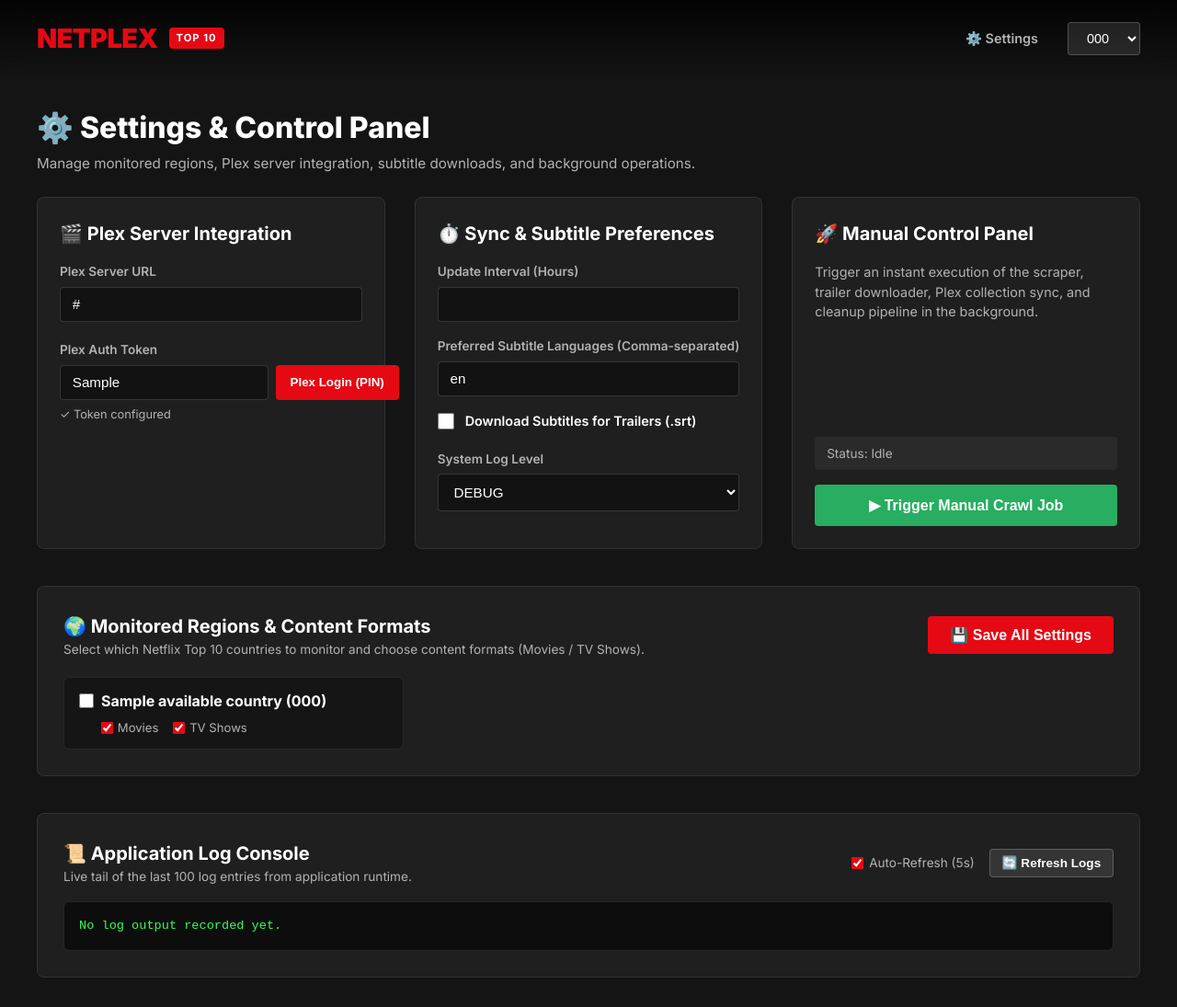
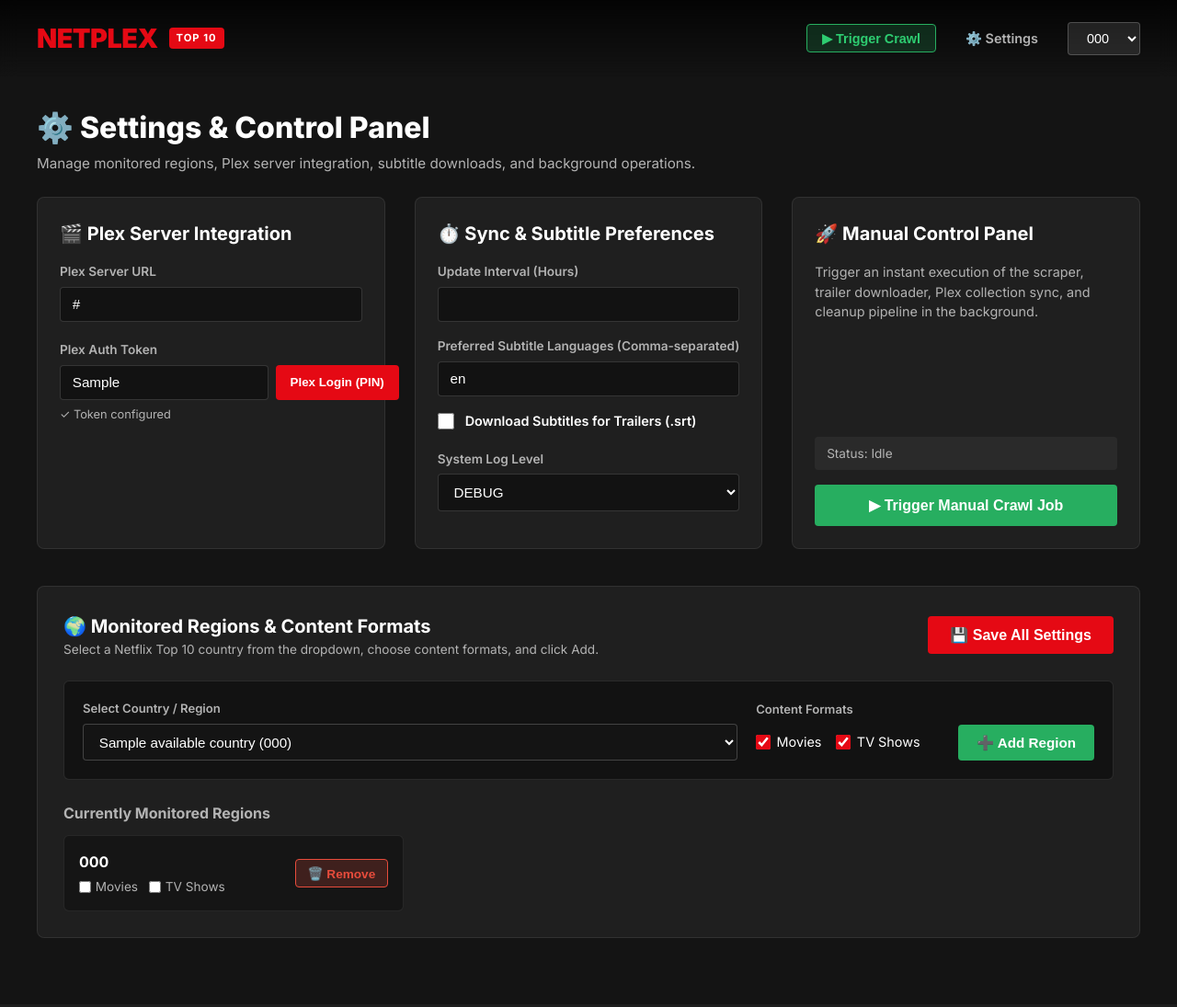
Before and after one commit to salimkayabasi/netplex, a FastAPI app: template src/web/templates/settings.html in a window 1280 px wide. Shown: the whole page at 92% size. After the commit the page ends 1020 px from the top, so only its background shows below. Run offline with FastAPI, Linux system fonts and the light colour scheme; the template is opened without the code that fills it: most values are stand-ins (such as "Sample title", 1, 10 or a date in 2020); data that the repository does not hold is empty; parts of the project's set-up code (start-up, migrations or seed data) failed here and were passed over.

Commit message:
feat: implement dynamic regional monitoring management with add/remove functionality in settings UI

```diff
--- a/src/plex/sync.py
+++ b/src/plex/sync.py
@@ -242,9 +242,9 @@ def run_plex_sync(db_path: str, week: str) -> bool:
             formats_setting = record.get("formats", "both")
 
             categories = []
-            if formats_setting in ("movies", "both"):
-                categories.append("Films")
-            if formats_setting in ("tv", "both"):
+            if any(f in formats_setting for f in ("movie", "movies", "both")):
+                categories.append("Movies")
+            if any(f in formats_setting for f in ("tv", "both")):
                 categories.append("TV")
 
             for category in categories:
--- a/src/scraper/netflix_top10.py
+++ b/src/scraper/netflix_top10.py
@@ -83,7 +83,7 @@ def parse_top10_data(tsv_path: str, countries_config: list[dict], target_week: s
             # Category Mapping
             raw_category = row.get('category', '')
             if raw_category.startswith('Films'):
-                category = 'Films'
+                category = 'Movies'
                 item_type = 'movie'
             elif raw_category.startswith('TV'):
                 category = 'TV'
--- a/src/web/static/js/main.js
+++ b/src/web/static/js/main.js
@@ -62,4 +62,45 @@ document.addEventListener('DOMContentLoaded', () => {
             window.location.href = currentUrl.toString();
         });
     }
+
+    // Trigger Manual Crawl from landing page handler
+    window.triggerManualCrawlFromLanding = async () => {
+        const btn = document.getElementById('btn-landing-crawl');
+        if (!btn) return;
+        btn.disabled = true;
+        btn.textContent = "⏳ Crawling...";
+        try {
+            const resp = await fetch('/api/crawl', { method: 'POST' });
+            if (resp.status === 202) {
+                btn.textContent = "▶ Crawling in progress...";
+                const interval = setInterval(async () => {
+                    try {
+                        const statusResp = await fetch('/api/crawl/status');
+                        const data = await statusResp.json();
+                        if (!data.is_crawling) {
+                            clearInterval(interval);
+                            btn.textContent = "✓ Crawl Done!";
+                            setTimeout(() => window.location.reload(), 1000);
+                        }
+                    } catch (err) {
+                        console.error("Crawl status check error:", err);
+                    }
+                }, 3000);
+            } else if (resp.status === 409) {
+                btn.textContent = "⚠️ Crawl Active";
+                setTimeout(() => {
+                    btn.disabled = false;
+                    btn.textContent = "▶ Trigger Crawl";
+                }, 3000);
+            } else {
+                throw new Error(`Status ${resp.status}`);
+            }
+        } catch (err) {
+            btn.textContent = "❌ Crawl Failed";
+            setTimeout(() => {
+                btn.disabled = false;
+                btn.textContent = "▶ Trigger Crawl";
+            }, 3000);
+        }
+    };
 });
--- a/src/web/templates/base.html
+++ b/src/web/templates/base.html
@@ -18,6 +18,9 @@
             <span class="brand-tag">TOP 10</span>
         </a>
         <div class="filter-bar">
+            <button id="btn-landing-crawl" type="button" class="tab-btn" onclick="triggerManualCrawlFromLanding()" style="cursor: pointer; background: rgba(39, 174, 96, 0.2); border: 1px solid #27ae60; color: #2ecc71; display: flex; align-items: center; gap: 0.4rem;">
+                ▶ Trigger Crawl
+            </button>
             <a href="/settings" class="tab-btn" style="text-decoration: none; display: flex; align-items: center; gap: 0.4rem;">
                 ⚙️ Settings
             </a>
--- a/src/web/templates/settings.html
+++ b/src/web/templates/settings.html
@@ -138,13 +138,13 @@
         <input type="hidden" name="trailer_subtitles" id="hidden_trailer_subtitles">
         <input type="hidden" name="log_level" id="hidden_log_level">
 
-        <div style="display: flex; align-items: center; justify-content: space-between; margin-bottom: 1.25rem;">
+        <div style="display: flex; align-items: center; justify-content: space-between; margin-bottom: 1.5rem;">
             <div>
                 <h2 style="font-size: 1.25rem; font-weight: 700; color: var(--text-primary);">
                     🌍 Monitored Regions & Content Formats
                 </h2>
                 <p style="font-size: 0.85rem; color: var(--text-secondary);">
-                    Select which Netflix Top 10 countries to monitor and choose content formats (Movies / TV Shows).
+                    Select a Netflix Top 10 country from the dropdown, choose content formats, and click Add.
                 </p>
             </div>
 
@@ -154,66 +154,140 @@
             </button>
         </div>
 
-        <div style="display: grid; grid-template-columns: repeat(auto-fill, minmax(280px, 1fr)); gap: 1rem;">
-            {% for c in available_countries %}
-            {% set is_checked = c.code in monitored_dict %}
-            {% set fmt = monitored_dict.get(c.code, 'movie,tv') %}
-            <div style="background: rgba(0,0,0,0.3); border: 1px solid rgba(255,255,255,0.08); border-radius: 6px; padding: 0.8rem 1rem;">
-                <div style="display: flex; align-items: center; justify-content: space-between; margin-bottom: 0.5rem;">
-                    <label style="display: flex; align-items: center; gap: 0.5rem; font-weight: 700; cursor: pointer; color: var(--text-primary);">
-                        <input type="checkbox" name="country_code" value="{{ c.code }}" {% if is_checked %}checked{% endif %}
-                               style="width: 16px; height: 16px; accent-color: var(--netflix-red);">
-                        <span>{{ c.name }} ({{ c.code }})</span>
-                    </label>
-                </div>
+        <!-- Add Region Control Bar -->
+        <div style="background: rgba(0,0,0,0.4); border: 1px solid rgba(255,255,255,0.1); padding: 1.25rem; border-radius: 6px; margin-bottom: 1.5rem; display: flex; flex-wrap: wrap; align-items: center; gap: 1.25rem;">
+            <div style="flex: 1; min-width: 220px;">
+                <label for="add-country-select" style="display: block; font-size: 0.82rem; font-weight: 600; color: var(--text-secondary); margin-bottom: 0.4rem;">
+                    Select Country / Region
+                </label>
+                <select id="add-country-select" style="width: 100%; background: #141414; border: 1px solid rgba(255,255,255,0.2); color: #fff; padding: 0.6rem 0.8rem; border-radius: 4px; font-size: 0.95rem;">
+                    {% for c in available_countries %}
+                    <option value="{{ c.code }}">{{ c.name }} ({{ c.code }})</option>
+                    {% endfor %}
+                </select>
+            </div>
 
-                <div style="display: flex; gap: 1rem; padding-left: 1.5rem; font-size: 0.82rem; color: var(--text-secondary);">
-                    <label style="display: flex; align-items: center; gap: 0.3rem; cursor: pointer;">
-                        <input type="checkbox" name="format_movie_{{ c.code }}" value="movie" {% if 'movie' in fmt or not is_checked %}checked{% endif %}
-                               style="accent-color: var(--netflix-red);">
+            <div style="min-width: 200px;">
+                <label style="display: block; font-size: 0.82rem; font-weight: 600; color: var(--text-secondary); margin-bottom: 0.4rem;">
+                    Content Formats
+                </label>
+                <div style="display: flex; gap: 1rem; align-items: center; height: 38px;">
+                    <label style="display: flex; align-items: center; gap: 0.4rem; cursor: pointer; color: #fff; font-size: 0.9rem;">
+                        <input type="checkbox" id="add-format-movie" checked style="accent-color: var(--netflix-red); width: 16px; height: 16px;">
                         Movies
                     </label>
-                    <label style="display: flex; align-items: center; gap: 0.3rem; cursor: pointer;">
-                        <input type="checkbox" name="format_tv_{{ c.code }}" value="tv" {% if 'tv' in fmt or not is_checked %}checked{% endif %}
-                               style="accent-color: var(--netflix-red);">
+                    <label style="display: flex; align-items: center; gap: 0.4rem; cursor: pointer; color: #fff; font-size: 0.9rem;">
+                        <input type="checkbox" id="add-format-tv" checked style="accent-color: var(--netflix-red); width: 16px; height: 16px;">
                         TV Shows
                     </label>
                 </div>
+            </div>
+
+            <div style="align-self: flex-end;">
+                <button type="button" onclick="addMonitoredRegion()"
+                        style="background-color: #27ae60; color: #fff; border: none; padding: 0.65rem 1.25rem; border-radius: 4px; font-weight: 700; cursor: pointer; font-size: 0.95rem; display: flex; align-items: center; gap: 0.4rem;">
+                    ➕ Add Region
+                </button>
+            </div>
+        </div>
+
+        <!-- Monitored Regions List Container -->
+        <h3 style="font-size: 1rem; font-weight: 700; color: var(--text-secondary); margin-bottom: 0.75rem;">
+            Currently Monitored Regions
+        </h3>
+        <div id="monitored-regions-list" style="display: grid; grid-template-columns: repeat(auto-fill, minmax(300px, 1fr)); gap: 1rem;">
+            {% for item in monitored_countries %}
+            {% set c_code = item.country_code.upper() %}
+            {% set fmt = item.formats %}
+            <div id="region-card-{{ c_code }}" class="region-card" style="background: rgba(0,0,0,0.3); border: 1px solid rgba(255,255,255,0.08); border-radius: 6px; padding: 1rem; display: flex; align-items: center; justify-content: space-between;">
+                <input type="hidden" name="country_code" value="{{ c_code }}">
+                <div>
+                    <div style="font-weight: 700; font-size: 1rem; color: var(--text-primary); margin-bottom: 0.3rem;">
+                        {{ c_code }}
+                    </div>
+                    <div style="display: flex; gap: 0.75rem; font-size: 0.85rem;">
+                        <label style="display: flex; align-items: center; gap: 0.3rem; cursor: pointer; color: var(--text-secondary);">
+                            <input type="checkbox" name="format_movie_{{ c_code }}" value="movie" {% if 'movie' in fmt %}checked{% endif %} style="accent-color: var(--netflix-red);">
+                            Movies
+                        </label>
+                        <label style="display: flex; align-items: center; gap: 0.3rem; cursor: pointer; color: var(--text-secondary);">
+                            <input type="checkbox" name="format_tv_{{ c_code }}" value="tv" {% if 'tv' in fmt %}checked{% endif %} style="accent-color: var(--netflix-red);">
+                            TV Shows
+                        </label>
+                    </div>
+                </div>
+                <button type="button" onclick="removeMonitoredRegion('{{ c_code }}')" style="background: rgba(231, 76, 60, 0.2); border: 1px solid #e74c3c; color: #e74c3c; padding: 0.4rem 0.8rem; border-radius: 4px; font-size: 0.85rem; cursor: pointer; font-weight: 600;">
+                    🗑️ Remove
+                </button>
             </div>
             {% endfor %}
         </div>
     </form>
 </div>
 
-<!-- Full-width Section: Live Log Console Streamer -->
-<div style="background-color: var(--bg-card); border-radius: var(--radius-md); border: 1px solid rgba(255,255,255,0.08); padding: 1.75rem;">
-    <div style="display: flex; align-items: center; justify-content: space-between; margin-bottom: 1rem;">
-        <div>
-            <h2 style="font-size: 1.25rem; font-weight: 700; color: var(--text-primary); display: flex; align-items: center; gap: 0.5rem;">
-                📜 Application Log Console
-            </h2>
-            <p style="font-size: 0.85rem; color: var(--text-secondary);">
-                Live tail of the last 100 log entries from application runtime.
-            </p>
-        </div>
+<script>
+const availableCountriesMap = {
+    {% for c in available_countries %}
+    "{{ c.code }}": "{{ c.name }}",
+    {% endfor %}
+};
 
-        <div style="display: flex; align-items: center; gap: 1rem;">
-            <label style="font-size: 0.85rem; color: var(--text-secondary); display: flex; align-items: center; gap: 0.4rem; cursor: pointer;">
-                <input type="checkbox" id="auto-refresh-logs" checked style="accent-color: var(--netflix-red);">
-                Auto-Refresh (5s)
-            </label>
-            <button type="button" onclick="fetchLogs()"
-                    style="background-color: rgba(255,255,255,0.1); color: var(--text-primary); border: 1px solid rgba(255,255,255,0.2); padding: 0.4rem 0.8rem; border-radius: 4px; font-size: 0.85rem; font-weight: 600; cursor: pointer;">
-                🔄 Refresh Logs
+function addMonitoredRegion() {
+    const code = document.getElementById('add-country-select').value;
+    const movieChecked = document.getElementById('add-format-movie').checked;
+    const tvChecked = document.getElementById('add-format-tv').checked;
+
+    if (!movieChecked && !tvChecked) {
+        alert("Please select at least one content format (Movies or TV Shows).");
+        return;
+    }
+
+    const container = document.getElementById('monitored-regions-list');
+    let existingCard = document.getElementById(`region-card-${code}`);
+
+    if (existingCard) {
+        const movieChk = existingCard.querySelector(`input[name="format_movie_${code}"]`);
+        const tvChk = existingCard.querySelector(`input[name="format_tv_${code}"]`);
+        if (movieChk) movieChk.checked = movieChecked;
+        if (tvChk) tvChk.checked = tvChecked;
+        return;
+    }
+
+    const name = availableCountriesMap[code] || code;
+    const cardHtml = `
+        <div id="region-card-${code}" class="region-card" style="background: rgba(0,0,0,0.3); border: 1px solid rgba(255,255,255,0.08); border-radius: 6px; padding: 1rem; display: flex; align-items: center; justify-content: space-between;">
+            <input type="hidden" name="country_code" value="${code}">
+            <div>
+                <div style="font-weight: 700; font-size: 1rem; color: var(--text-primary); margin-bottom: 0.3rem;">
+                    ${name} (${code})
+                </div>
+                <div style="display: flex; gap: 0.75rem; font-size: 0.85rem;">
+                    <label style="display: flex; align-items: center; gap: 0.3rem; cursor: pointer; color: var(--text-secondary);">
+                        <input type="checkbox" name="format_movie_${code}" value="movie" ${movieChecked ? 'checked' : ''} style="accent-color: var(--netflix-red);">
+                        Movies
+                    </label>
+                    <label style="display: flex; align-items: center; gap: 0.3rem; cursor: pointer; color: var(--text-secondary);">
+                        <input type="checkbox" name="format_tv_${code}" value="tv" ${tvChecked ? 'checked' : ''} style="accent-color: var(--netflix-red);">
+                        TV Shows
+                    </label>
+                </div>
+            </div>
+            <button type="button" onclick="removeMonitoredRegion('${code}')" style="background: rgba(231, 76, 60, 0.2); border: 1px solid #e74c3c; color: #e74c3c; padding: 0.4rem 0.8rem; border-radius: 4px; font-size: 0.85rem; cursor: pointer; font-weight: 600;">
+                🗑️ Remove
             </button>
         </div>
-    </div>
+    `;
 
-    <pre id="log-console"
-         style="background-color: #0d0d0d; color: #33ff57; border: 1px solid rgba(255,255,255,0.1); font-family: 'Courier New', Courier, monospace; font-size: 0.85rem; padding: 1rem; border-radius: 6px; max-height: 350px; overflow-y: auto; white-space: pre-wrap; word-break: break-all;">Loading application logs...</pre>
-</div>
+    container.insertAdjacentHTML('beforeend', cardHtml);
+}
 
-<script>
+function removeMonitoredRegion(code) {
+    const card = document.getElementById(`region-card-${code}`);
+    if (card) {
+        card.remove();
+    }
+}
+
 function syncHiddenFields() {
     document.getElementById('hidden_plex_url').value = document.getElementById('plex_url').value;
     document.getElementById('hidden_plex_token').value = document.getElementById('plex_token').value;
@@ -240,7 +314,6 @@ async function startPlexPinAuth() {
         }
         const data = await resp.json();
 
-        // Open Plex authorization URL in popup
         const width = 600, height = 700;
         const left = (window.screen.width / 2) - (width / 2);
         const top = (window.screen.height / 2) - (height / 2);
@@ -330,44 +403,11 @@ async function pollCrawlStatus() {
                 badge.style.color = "var(--text-secondary)";
                 btn.disabled = false;
                 btn.textContent = "▶ Trigger Manual Crawl Job";
-                fetchLogs();
             }
         } catch (e) {
             console.error(e);
         }
     }, 3000);
 }
-
-// Live Log Viewer Streamer
-async function fetchLogs() {
-    const consoleElem = document.getElementById('log-console');
-    try {
-        const resp = await fetch('/api/logs');
-        if (!resp.ok) {
-            consoleElem.textContent = "Unable to load log contents.";
-            return;
-        }
-        const data = await resp.json();
-        if (data.lines && data.lines.length > 0) {
-            consoleElem.textContent = data.lines.join('\n');
-        } else {
-            consoleElem.textContent = "No log output recorded yet.";
-        }
-        consoleElem.scrollTop = consoleElem.scrollHeight;
-    } catch (err) {
-        consoleElem.textContent = `Log fetch error: ${err.message}`;
-    }
-}
-
-// Initial fetch and auto-refresh timer for logs
-document.addEventListener('DOMContentLoaded', () => {
-    fetchLogs();
-    setInterval(() => {
-        const autoRefreshChecked = document.getElementById('auto-refresh-logs')?.checked;
-        if (autoRefreshChecked) {
-            fetchLogs();
-        }
-    }, 5000);
-});
 </script>
 {% endblock %}
```
Also changed, not shown: src/crawler_lock.py (added, +25 -0 lines), src/database.py (+17 -1 lines), src/scheduler.py (+27 -18 lines), src/scraper/tudum_downloader.py (+60 -15 lines), src/web/app.py (+5 -2 lines), src/web/routes_settings.py (+10 -44 lines), src/web/templates/index.html (+27 -9 lines), tests/test_cleanup.py (+5 -5 lines), tests/test_database.py (+12 -12 lines), tests/test_netflix_top10.py (+4 -4 lines), tests/test_plex_sync.py (+2 -2 lines), tests/test_tudum_downloader.py (+2 -2 lines), tests/test_web_settings.py (+16 -15 lines).
